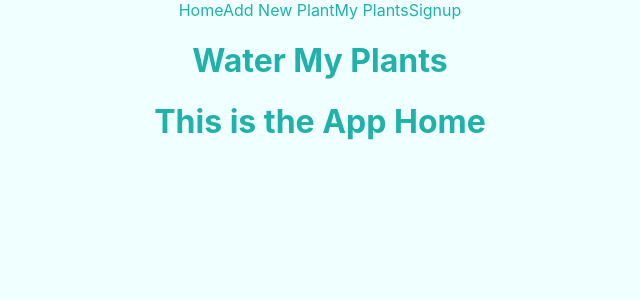
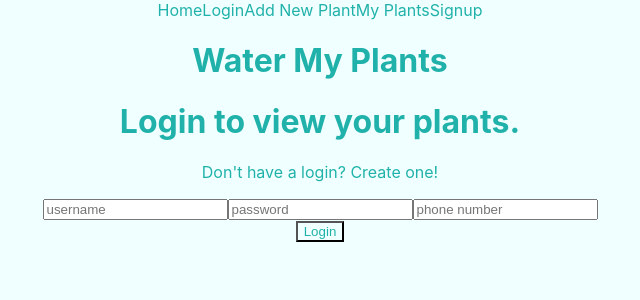
Before and after one commit to Build-Week-Ft-Water-My-Plants-5/Front-end, a React (Create React App) app: page /login in a window 1280 px wide. Shown: the top 300 px of the page, without its empty margins (320-960 px from the left). Built offline with nearby package versions, Linux system fonts and the light colour scheme; no server answers.

Commit message:
Up to date

```diff
--- a/src/App.js
+++ b/src/App.js
@@ -1,8 +1,8 @@
 import React, {useEffect, useState } from "react"
 import './App.css';
 import axios from 'axios';
-import { Route, Link } from "react-router-dom";
-import Login from "./components/Home";
+import { Route, Link, Switch } from "react-router-dom";
+import Login from "./components/Login";
 import Signup from "./components/Sign_Up";
 import PlantForm from "./components/PlantForm"
 import Home from "./components/Home"
@@ -92,37 +92,40 @@ function App() {
         <header className="header">
             <nav>
                 <Link className="header-link" to="/">Home</Link>
-                <Link className="header-link" to="/Plant_Form">Add New Plant</Link>
-                <Link className="header-link" to="/Plants_List">My Plants</Link>
+                <Link className="header-link" to="login">Login</Link>
+                <Link className="header-link" to="/PlantForm">Add New Plant</Link>
+                <Link className="header-link" to="/PlantsList">My Plants</Link>
                 <Link className="header-link" to="/signup">Signup</Link>
             </nav>
             <h1>Water My Plants</h1>
         </header>
-        <div className="home-component">
-            <Route path="/">
-                <Home />
-            </Route>
-        </div>
-        <div>
-            <Route path="/Plant_Form" >
+
+
+            <Switch>
+                <Route path="/PlantForm">
                     <PlantForm
                         change={change}
                         form_values={form_values}
                         submit={form_submit}
                         disabled={disabled}/>
                 </Route>
-        </div>
-        <div className="home-component">
+                <Route path="/PlantsList">
+                    <PlantsList plants={plants}/>
+                </Route>
                 <Route path="/signup">
                     <Signup />
                 </Route>
+                <Route path="/login" component={Login}/>
+
+                <Route path="/">
+                    <Home />
+                </Route>
+            </Switch>
+
+
 </div>
-        <div>
-            <Route path="/Plants_List" >
-                <PlantsList plants={plants}/>
-            </Route>
-        </div>
-    </div>
+
+
     )
 }
 
--- /dev/null
+++ b/src/components/Login.js
@@ -0,0 +1,80 @@
+import React, { useState } from 'react';
+import axios from 'axios';
+import { useHistory } from 'react-router';
+import "./login.css"
+
+const initialValues = {
+    username: "",
+    password:"",
+    phonenumber: ""
+};
+
+
+export default function Login() {
+    const { push } = useHistory();
+    const [formValues, setFormValues] = useState(initialValues);
+
+    const handleChange = (e) => {
+        setFormValues({
+            ...formValues,
+            [e.target.name]: e.target.value
+        });
+    };
+
+    const handleSubmit = (e) => {
+        e.preventDefault();
+        axios.post('https://watermyplantsweb46.herokuapp.com/auth/login', formValues)
+        .then((res) => {
+            window.localStorage.setItem('token', res.data.payload);
+            push('/Plant_List');
+            console.log(res.data.payload);
+        })
+        .catch(err => {
+            console.log(err);
+        })
+        .finally(() => {
+            setFormValues(initialValues)
+        })
+    };
+
+    return (
+        <>
+            <form id="login-form" onSubmit={handleSubmit}>
+                <h1>Login to view your plants.</h1>
+                <p>Don't have a login? Create one!</p>
+
+                <div className='form-inputs' id='login-inputs'>
+                    <input
+                        value={formValues.username}
+                        name="username"
+                        type="text"
+                        placeholder="username"
+                        onChange={handleChange}
+                    />
+
+                    <input
+                        value={formValues.password}
+                        name="password"
+                        type="password"
+                        placeholder="password"
+                        onChange={handleChange}
+                    />
+
+                    <input
+                        value={formValues.phonenumber}
+                        name="phonenumber"
+                        type="tel"
+                        placeholder="phone number"
+                        onChange={handleChange}
+                    />
+                </div>
+
+                <div className="errors">
+
+                </div>
+
+                <button id="login">Login</button>
+            </form>
+        </>
+    )
+}
--- a/src/components/PlantForm.js
+++ b/src/components/PlantForm.js
@@ -26,12 +26,13 @@ export default function PlantForm(props){
         <form className='form-container' onSubmit={onSubmit} >
             <div className='form-inputs submit'>
                 <h2>Add New Plant</h2>
-                <div className='errors'>
-                    {/* <div>{errors.name}</div>
+                <button disabled={disabled}>submit</button>
+                {/* <div className='errors'>
+                    <div>{errors.name}</div>
                     <div>{errors.species}</div>
                     <div>{errors.h2oFrequency}</div>
-                    <div>{errors.image}</div> */}
-                </div>
+                    <div>{errors.image}</div>
+                </div> */}
             </div>
 
             <div className='form-group inputs'>
```
Lines whose indentation alone changed are shown as unchanged.
